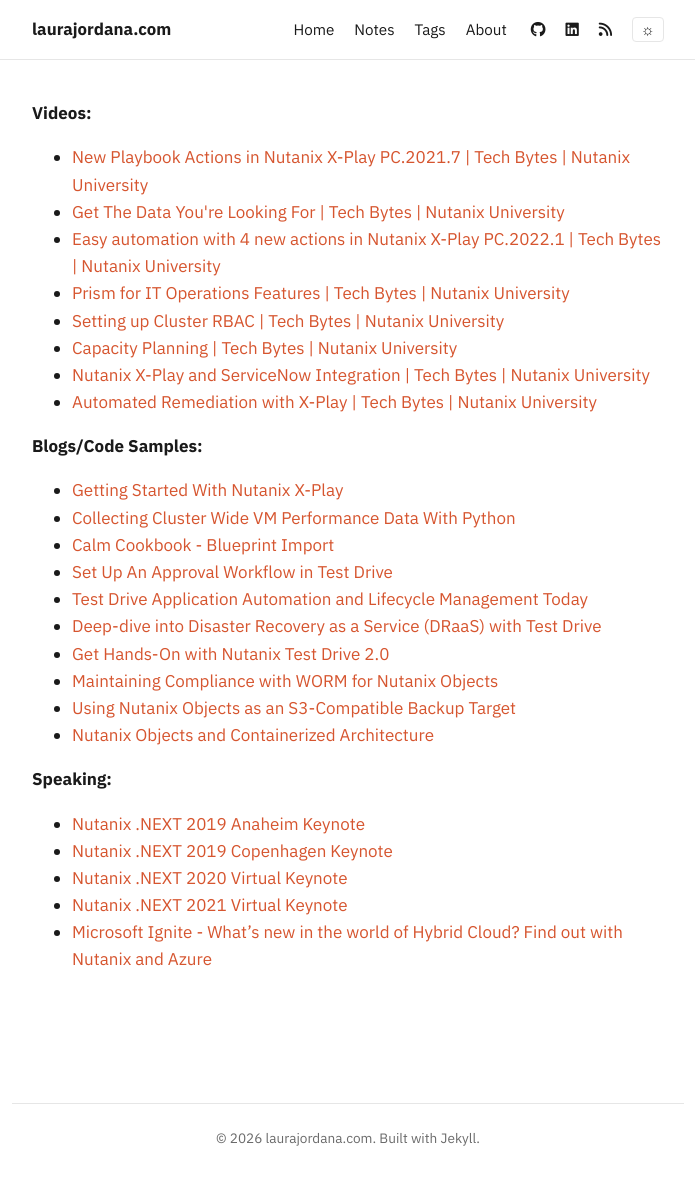
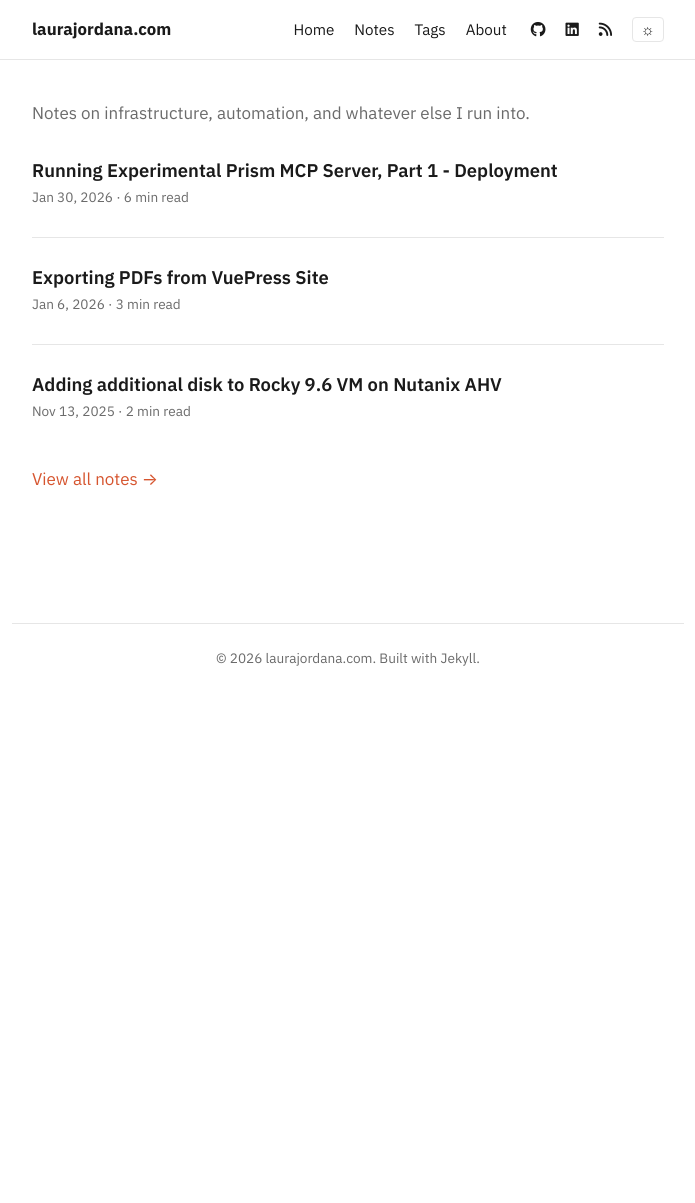
Before and after one commit to lauramariel/lauramariel.github.io, a Jekyll site: the page built from index.html, in a window 1280 px wide. Shown: the whole page, without its empty margins (292-987 px from the left). Built offline with Jekyll 4.4.1, drawn with Linux system fonts in a browser that asks for light colours; nearby versions of some CDN libraries; comment, search, counter and statistics services are not loaded; after the commit the page ends 900 px from its top, so only the background shows below that.

Commit message:
Rewrite homepage as tagline + recent posts list

```diff
--- a/index.html
+++ b/index.html
@@ -1,52 +1,12 @@
 ---
 layout: default
 ---
-<!-- <div>
-  <div class="post-content">
-  <b>Recent Posts</b>
-  {% for post in site.posts %}
-    {% if post.render != false %}
-      <p>
-        <a href="{{ post.url | prepend:site.baseurl}}" class="post-title-archive">{{ post.title }}</a>
-        <small class="text-muted">{{ post.date | date_to_string }}</small>
-      </p>
-    {% endif %}
-  {% endfor %}
-  </div>
-</div> -->
-<!-- <h2>Samples of Work</h2> -->
-<div>
-  <p>  <strong>Videos:</strong></p>
-  <ul>
-    <li><a href="https://www.youtube.com/watch?v=q4HFcGMO11Q" target="_blank">New Playbook Actions in Nutanix X-Play PC.2021.7 | Tech Bytes | Nutanix University</a></li>
-    <li><a href="https://www.youtube.com/watch?v=jtsAx4etUII" target="_blank">Get The Data You're Looking For | Tech Bytes | Nutanix University</a></li>
-    <li><a href="https://www.youtube.com/watch?v=YfrFszGN6Q0" target="_blank">Easy automation with 4 new actions in Nutanix X-Play PC.2022.1 | Tech Bytes | Nutanix University</a></li>
-    <li><a href="https://www.youtube.com/watch?v=ihAfqkN4lkg" target="_blank">Prism for IT Operations Features | Tech Bytes | Nutanix University</a></li>
-    <li><a href="https://www.youtube.com/watch?v=MJfETH-bU-A" target="_blank">Setting up Cluster RBAC | Tech Bytes | Nutanix University</a></li>
-    <li><a href="https://www.youtube.com/watch?v=WtM3hBJQVNY" target="_blank">Capacity Planning | Tech Bytes | Nutanix University</a></li>
-    <li><a href="https://www.youtube.com/watch?v=SbFbIuFv5xc" target="_blank">Nutanix X-Play and ServiceNow Integration | Tech Bytes | Nutanix University</a></li>
-    <li><a href="https://www.youtube.com/watch?v=xMLrALGPHZ4" target="_blank">Automated Remediation with X-Play | Tech Bytes | Nutanix University</a></li>
-  </ul>
-  <p>  <strong>Blogs/Code Samples:</strong></p>
-  <ul>
-  <li><a href="https://www.nutanix.dev/2022/01/19/getting-started-with-nutanix-x-play/" target="_blank">Getting Started With Nutanix X-Play</a></li>
-  <li><a href="https://www.nutanix.dev/2021/12/22/code-sample-collecting-cluster-wide-vm-performance-data-with-python/" target="_blank">Collecting Cluster Wide VM Performance Data With Python</a></li>
-  <li><a href="https://www.nutanix.dev/2019/12/02/calm-cookbook-recipe-1-blueprint-import/" target="_blank">Calm Cookbook - Blueprint Import</a></li>
-  <li><a href="https://next.nutanix.com/community-blog-154/set-up-an-approval-workflow-in-test-drive-40380" target="_blank">Set Up An Approval Workflow in Test Drive</a></li>
-  <li><a href="https://next.nutanix.com/community-blog-154/test-drive-application-automation-and-lifecycle-management-today-37853" target="_blank">Test Drive Application Automation and Lifecycle Management Today</a></li>
-  <li><a href="https://next.nutanix.com/community-blog-154/deep-dive-into-disaster-recovery-as-a-service-draas-with-test-drive-37693" target="_blank">Deep-dive into Disaster Recovery as a Service (DRaaS) with Test Drive</a></li>
-  <li><a href="https://next.nutanix.com/community-blog-154/get-hands-on-with-nutanix-test-drive-2-0-34015" target="_blank">Get Hands-On with Nutanix Test Drive 2.0</a></li>
-  <li><a href="https://next.nutanix.com/community-blog-154/maintaining-compliance-with-worm-for-nutanix-objects-33239" target="_blank">Maintaining Compliance with WORM for Nutanix Objects</a></li>
-  <li><a href="https://next.nutanix.com/community-blog-154/using-nutanix-objects-as-an-s3-compatible-backup-target-32959" target="_blank">Using Nutanix Objects as an S3-Compatible Backup Target</a></li>
-  <li><a href="https://next.nutanix.com/community-blog-154/nutanix-objects-and-containerized-architecture-32020" target="_blank">Nutanix Objects and Containerized Architecture</a></li>
-  </ul>
-
-  <p><strong>Speaking:</strong></p>
-  <ul>
-    <li><a href="https://www.youtube.com/watch?v=LUsBgfiCyOA&t=5550" target="_blank">Nutanix .NEXT 2019 Anaheim Keynote</a></li>
-    <li><a href="https://youtu.be/v1dz98ZwJB0?t=132" target="_blank">Nutanix .NEXT 2019 Copenhagen Keynote</a></li>
-    <li><a href="https://youtu.be/w23_m6T0dd4?t=2897" target="_blank">Nutanix .NEXT 2020 Virtual Keynote</a></li>
-    <li><a href="https://www.youtube.com/watch?v=ytU8p8Jd0zU&t=12s" target="_blank">Nutanix .NEXT 2021 Virtual Keynote</a></li>
-    <li><a href="https://www.youtube.com/watch?v=owlLY13PEmg" target="_blank">Microsoft Ignite - What’s new in the world of Hybrid Cloud? Find out with Nutanix and Azure</a></li>
-  </ul>
+<p class="home-intro">Notes on infrastructure, automation, and whatever else I run into.</p>
+<div class="post-list">
+{% for post in site.posts limit: site.data.theme.num_home_posts %}
+  {% if post.render != false %}
+    {% include post-list-item.html post=post %}
+  {% endif %}
+{% endfor %}
 </div>
+<p class="home-more"><a href="{{ "/archive" | prepend: site.baseurl }}">View all notes &rarr;</a></p>
```
